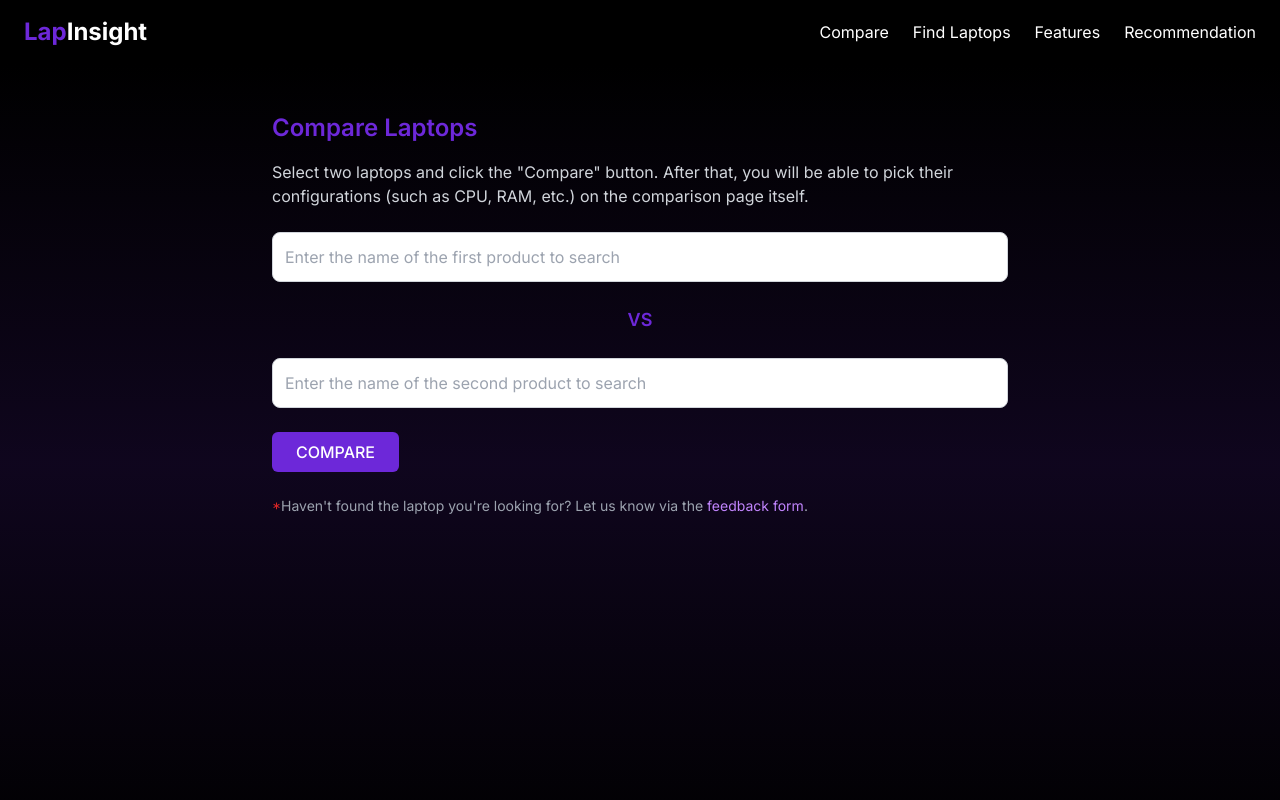
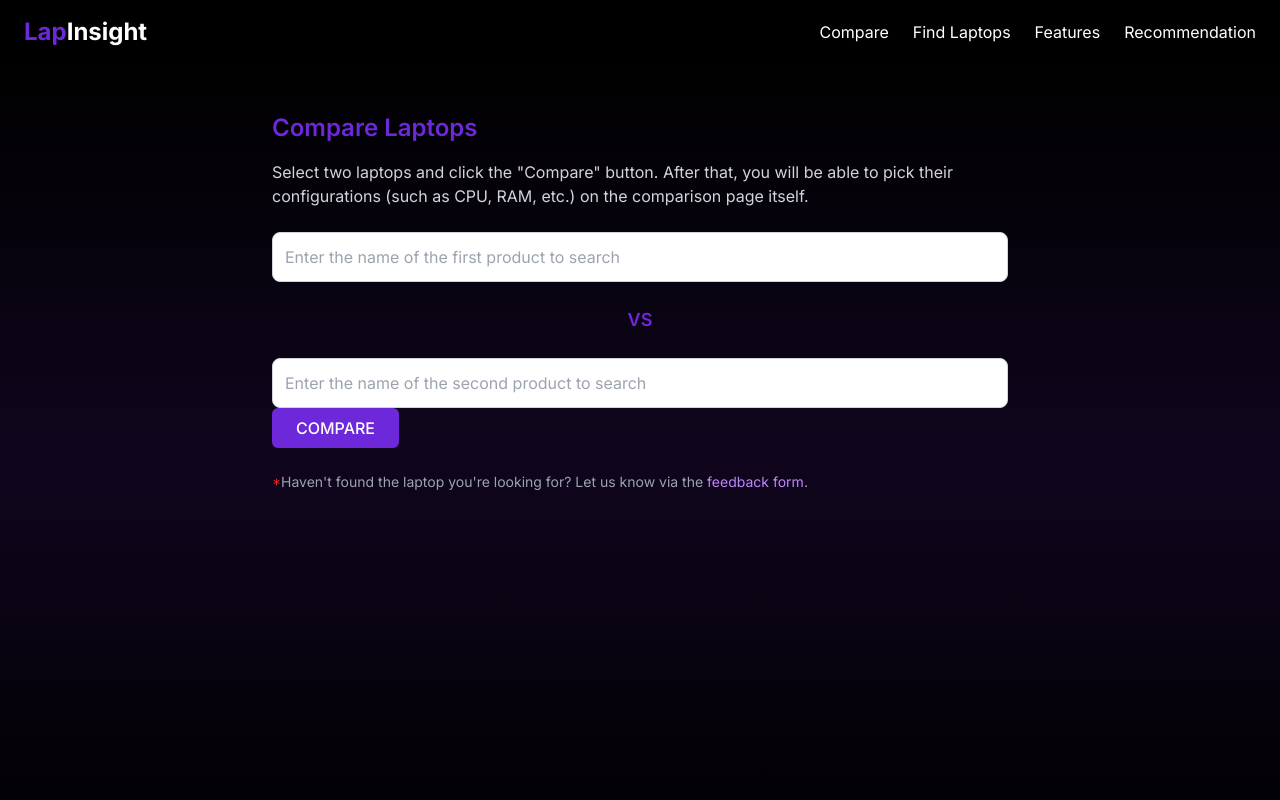
Before and after one commit to Panda-Abhisek/LapInsight, a Next.js app: page /compare in a window 1280 px wide. Shown: the top 800 px of the page. Built offline with nearby package versions, Linux system fonts and the light colour scheme.

Commit message:
add route comapre btn in compare page

```diff
--- a/src/app/compare/page.jsx
+++ b/src/app/compare/page.jsx
@@ -4,7 +4,7 @@ import Link from "next/link";
 
 // Mock data for laptop options
 const laptopOptions = [
-  'MacBook Pro 13"',
+  'MacBook Pro 16',
   "Dell XPS 15",
   "Lenovo ThinkPad X1 Carbon",
   "HP Spectre x360",
@@ -118,14 +118,14 @@ export default function Component() {
             </div>
           </div>
 
-
+          <Link href="/comparisonOne" passHref>
             <button
               type="submit"
               className="w-full sm:w-auto bg-purple-700 text-white px-4 sm:px-6 py-2 rounded-md text-sm sm:text-base font-medium hover:bg-purple-800 focus:outline-none focus:ring-2 focus:ring-purple-500 focus:ring-offset-2 transition-colors duration-200"
             >
               COMPARE
             </button>
-
+          </Link>
         </form>
 
         <p className="mt-4 sm:mt-6 text-xs sm:text-sm text-gray-400">
```
